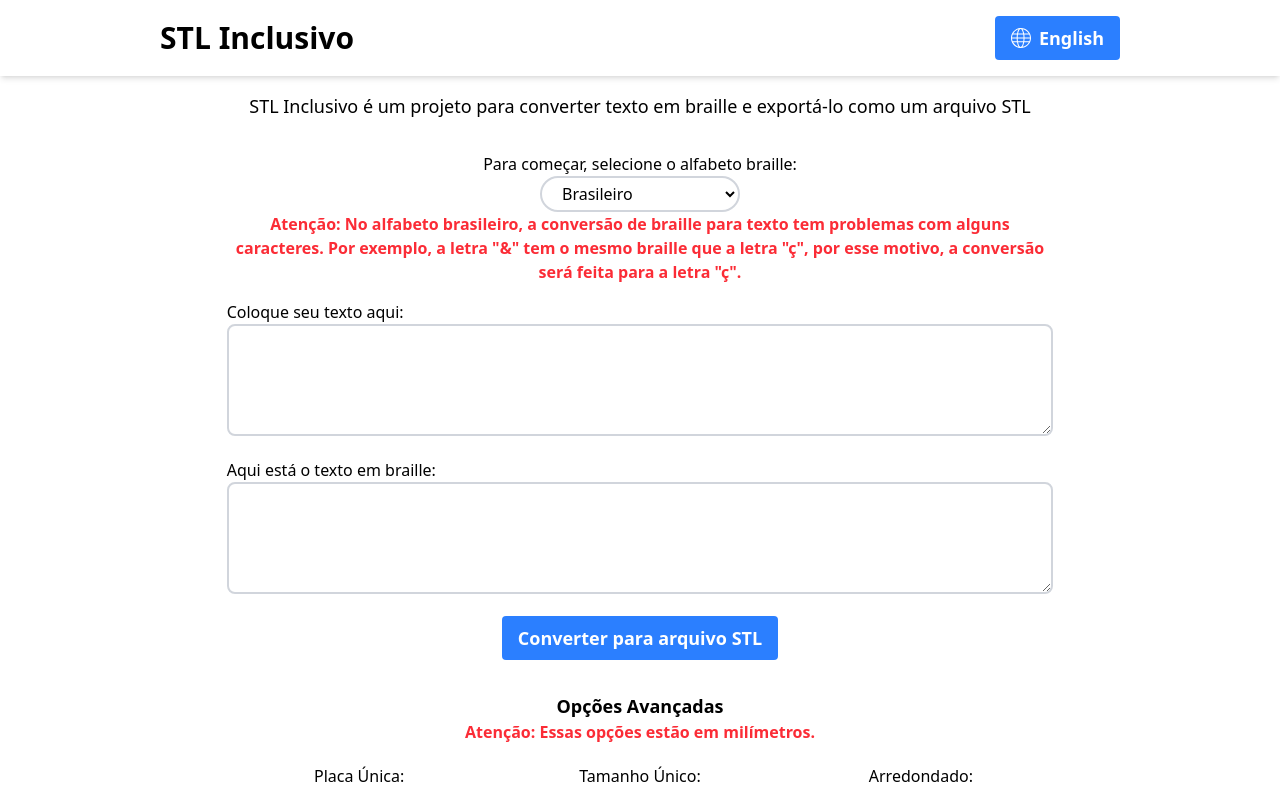
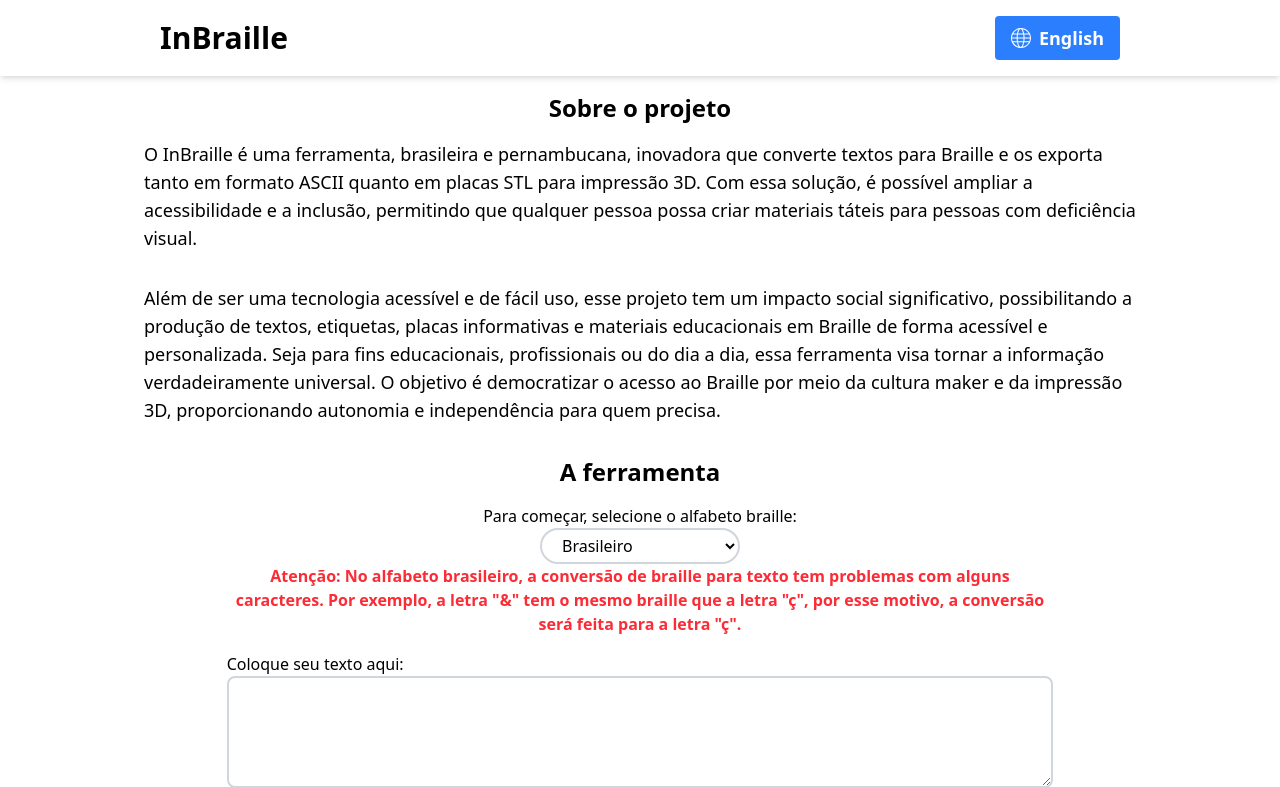
Before and after one commit to lucasrguerra/InBraille, a FastAPI app: page / in a window 1280 px wide. Shown: the top 787 px of the page. Run offline with FastAPI, Linux system fonts and the light colour scheme.

Commit message:
Rename project from "Inclusive STL" to "InBraille" and update related documentation for clarity and improved accessibility

```diff
--- a/start.json
+++ b/start.json
@@ -1,10 +1,10 @@
 {
     "apps": [
         {
-            "name": "STL Inclusivo",
+            "name": "InBraille",
             "script": "./main.py",
             "interpreter": "./venv/bin/python",
-            "cwd": "/home/ubuntu/stl_inclusivo",
+            "cwd": "/home/ubuntu/InBraille",
             "env": {
                 "PYTHONUNBUFFERED": "1"
             }
--- a/templates/index_pt_br.html
+++ b/templates/index_pt_br.html
@@ -6,14 +6,14 @@
     <script src="https://unpkg.com/axios/dist/axios.min.js"></script>
     <script src="https://unpkg.com/@tailwindcss/browser@4"></script>
     <script src="/public/index.js"></script>
-    <title>STL Inclusivo</title>
-    <meta name="description" content="STL Inclusivo &eacute; um projeto para converter texto em braille e export&aacute;-lo como um arquivo STL">
+    <title>InBraille</title>
+    <meta name="description" content="O InBraille &eacute; uma ferramenta, brasileira e pernambucana, inovadora que converte textos para Braille e os exporta tanto em formato ASCII quanto em placas STL para impress&atilde;o 3D">
     <meta name="keywords" content="braille, stl, impress&atilde;o 3d, inclus&atilde;o, accessibilidade">
     <meta name="author" content="Lucas Rayan Guerra">
-    <meta property="og:title" content="Inclusive STL" />
+    <meta property="og:title" content="InBraille" />
     <meta property="og:type" content="website" />
-    <meta property="og:url" content="http://3.95.166.32/" />
-    <meta property="og:image" content="http://3.95.166.32/public/android-chrome-192x192.png" />
+    <meta property="og:url" content="https://inbraille.cienciaembarcada.com.br/" />
+    <meta property="og:image" content="https://inbraille.cienciaembarcada.com.br/public/android-chrome-192x192.png" />
     <link rel="icon" type="image/x-icon" href="/public/favicon.ico">
     <link rel="apple-touch-icon" sizes="180x180" href="/public/apple-touch-icon.png">
     <link rel="icon" type="image/png" sizes="32x32" href="/public/favicon-32x32.png">
@@ -25,7 +25,7 @@
         <div class="shadow-md">
             <header class="max-w-screen-lg mx-auto p-4 grid md:flex md:justify-between px-8">
                 <h1 class="text-center text-3xl font-semibold my-auto mx-auto md:mx-0">
-                    STL Inclusivo
+                    InBraille
                 </h1>
 
                 <button class="mx-auto md:mx-0 mt-4 md:mt-0">
@@ -56,9 +56,26 @@
         </div>
 
         <main class="max-w-screen-lg mx-auto px-4">
-            <p class="mt-4 text-center my-8 text-lg">
-                STL Inclusivo &eacute; um projeto para converter texto em braille e export&aacute;-lo como um arquivo STL
+            <h2 class="text-center text-2xl font-semibold my-4">Sobre o projeto</h2>
+
+            <p class="mt-4 my-8 text-lg">
+                O InBraille &eacute; uma ferramenta, brasileira e pernambucana, inovadora que converte textos para Braille e os exporta
+                tanto em formato ASCII quanto em placas STL para impress&atilde;o 3D. Com essa solu&ccedil;&atilde;o,
+                &eacute; poss&iacute;vel ampliar a acessibilidade e a inclus&atilde;o, permitindo que qualquer pessoa possa
+                criar materiais t&aacute;teis para pessoas com defici&ecirc;ncia visual.
             </p>
+
+            <p class="mt-4 my-8 text-lg">
+                Al&eacute;m de ser uma tecnologia acess&iacute;vel e de f&aacute;cil uso, esse projeto tem um impacto
+                social significativo, possibilitando a produ&ccedil;&atilde;o de textos, etiquetas, placas
+                informativas e materiais educacionais em Braille de forma acess&iacute;vel e personalizada.
+                Seja para fins educacionais, profissionais ou do dia a dia, essa ferramenta visa
+                tornar a informa&ccedil;&atilde;o verdadeiramente universal. O objetivo &eacute; democratizar o acesso
+                ao Braille por meio da cultura maker e da impress&atilde;o 3D, proporcionando autonomia e
+                independ&ecirc;ncia para quem precisa.
+            </p>
+
+            <h3 class="text-center text-2xl font-semibold my-4">A ferramenta</h3>
 
             <div class="mx-auto w-10/12 my-4 text-center">
                 <label class="block">Para come&ccedil;ar, selecione o alfabeto braille:</label>
```
Also changed, not shown: templates/index_en.html (+23 -8 lines), README.md.
